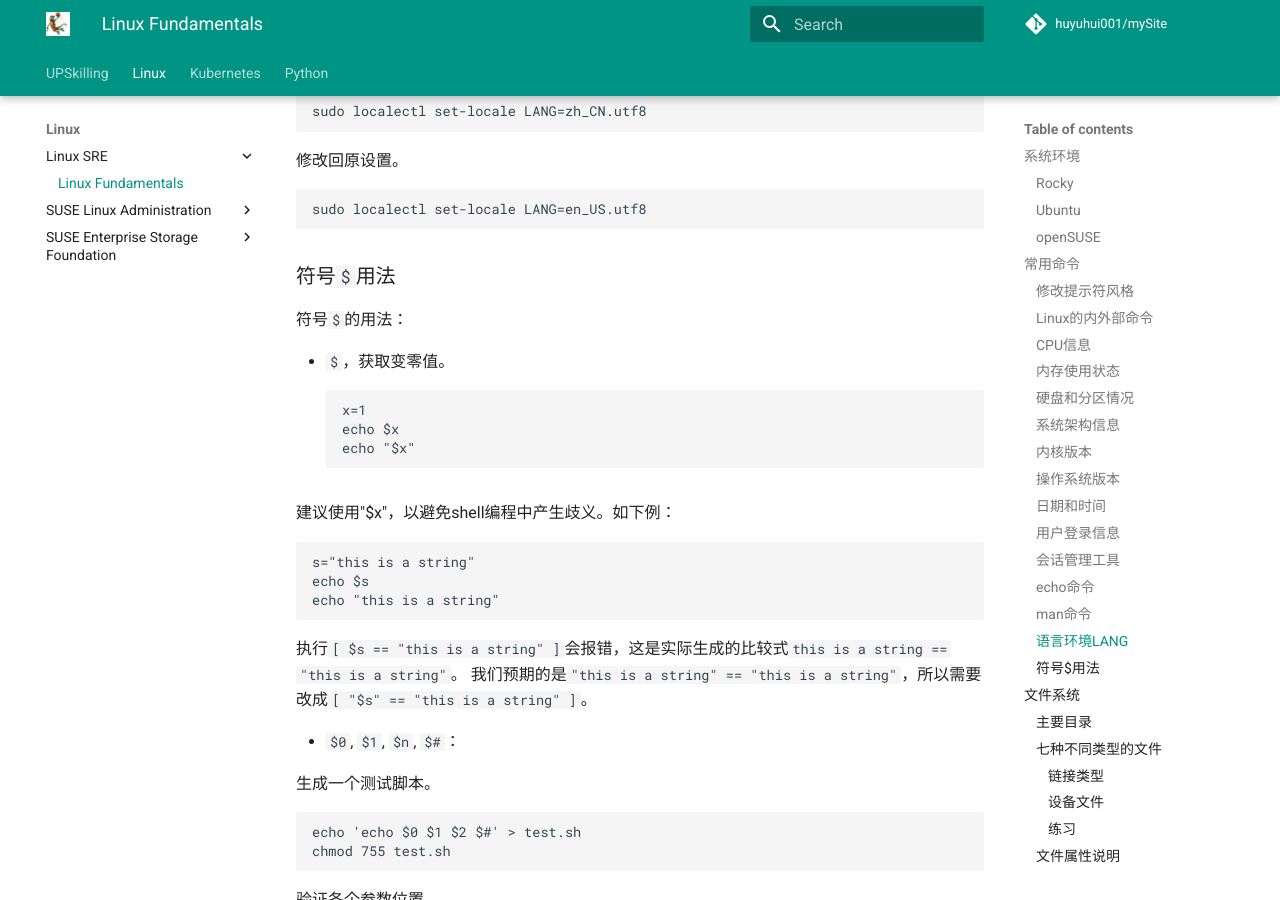
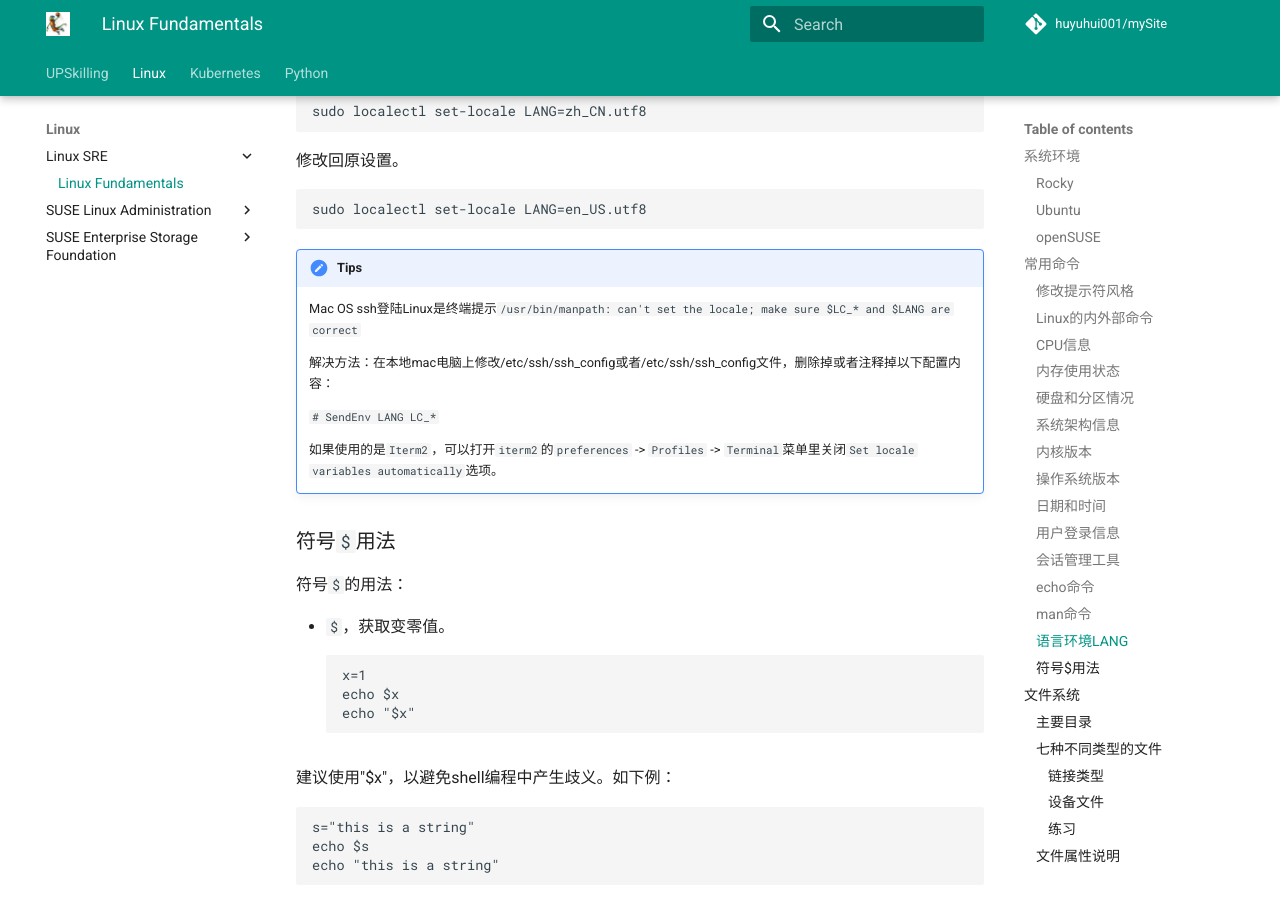
Before and after one commit to huyuhui001/mySite, an MkDocs documentation site: the page built from docs/linux/SRE/01-fundamentals.md, in a window 1280 px wide and 900 px high, scrolled down 15645 px. Built offline with MkDocs 1.6.1 and Material for MkDocs 9.7.7, drawn with Linux system fonts in a browser that asks for light colours; comment, search, counter and statistics services are not loaded.

Commit message:
Documentation

````diff
--- a/docs/linux/SRE/01-fundamentals.md
+++ b/docs/linux/SRE/01-fundamentals.md
@@ -750,6 +750,17 @@ sudo localectl set-locale LANG=zh_CN.utf8
 ```
 sudo localectl set-locale LANG=en_US.utf8
 ```
+
+!!! Tips
+    Mac OS ssh登陆Linux是终端提示`/usr/bin/manpath: can't set the locale; make sure $LC_* and $LANG are correct`
+
+    解决方法：在本地mac电脑上修改/etc/ssh/ssh_config或者/etc/ssh/ssh_config文件，删除掉或者注释掉以下配置内容：
+
+    `#    SendEnv LANG LC_*`
+
+    如果使用的是`Iterm2`，可以打开`iterm2`的`preferences` -> `Profiles` -> `Terminal`菜单里关闭`Set locale variables automatically`选项。
+
+
 
 
 ### 符号`$`用法
````
